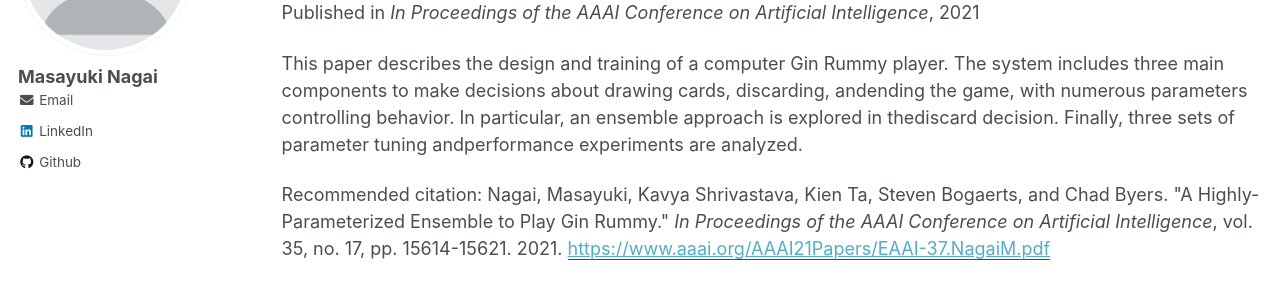
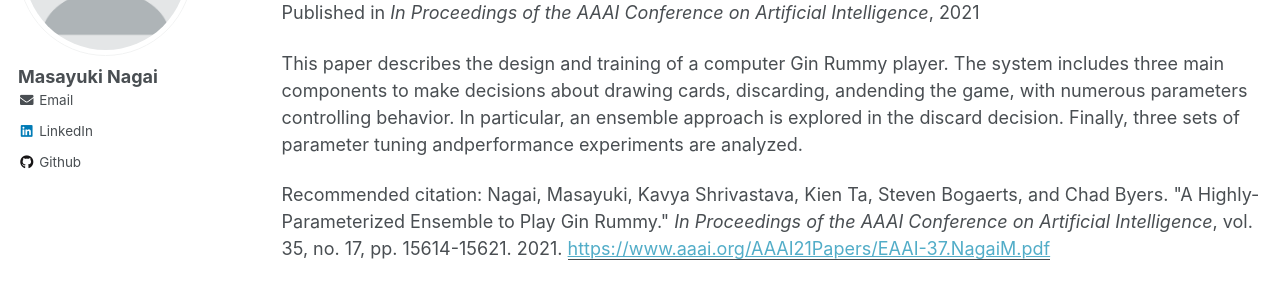
Before and after one commit to MasayukiNagai/MasayukiNagai.github.io, a Jekyll site: the page built from _pages/publications.md, in a window 1280 px wide. Shown: the part 237-537 px from the top of the page. Built offline with Jekyll 4.4.1, drawn with Linux system fonts in a browser that asks for light colours.

Commit message:
Update publication

```diff
--- a/_publications/2021-05-18-GinRummy-number-1.md
+++ b/_publications/2021-05-18-GinRummy-number-1.md
@@ -2,13 +2,13 @@
 title: "A Highly-Parameterized Ensemble to Play Gin Rummy"
 collection: publications
 permalink: /publication/2021-05-18-GinRummy-number-1
-excerpt: 'This paper describes the design and training of a computer Gin Rummy player. The system includes three main components to make decisions about drawing cards, discarding, andending the game, with numerous parameters controlling behavior. In particular, an ensemble approach is explored in thediscard decision. Finally, three sets of parameter tuning andperformance experiments are analyzed.'
+excerpt: 'This paper describes the design and training of a computer Gin Rummy player. The system includes three main components to make decisions about drawing cards, discarding, andending the game, with numerous parameters controlling behavior. In particular, an ensemble approach is explored in the discard decision. Finally, three sets of parameter tuning andperformance experiments are analyzed.'
 date: 2021-05-18
 venue: 'In Proceedings of the AAAI Conference on Artificial Intelligence'
 paperurl: 'https://www.aaai.org/AAAI21Papers/EAAI-37.NagaiM.pdf'
 citation: 'Nagai, Masayuki, Kavya Shrivastava, Kien Ta, Steven Bogaerts, and Chad Byers. "A Highly-Parameterized Ensemble to Play Gin Rummy." <i>In Proceedings of the AAAI Conference on Artificial Intelligence</i>, vol. 35, no. 17, pp. 15614-15621. 2021.'
 ---
-This paper describes the design and training of a computer Gin Rummy player. The system includes three main components to make decisions about drawing cards, discarding, andending the game, with numerous parameters controlling behavior. In particular, an ensemble approach is explored in thediscard decision. Finally, three sets of parameter tuning andperformance experiments are analyzed.
+This paper describes the design and training of a computer Gin Rummy player. The system includes three main components to make decisions about drawing cards, discarding, andending the game, with numerous parameters controlling behavior. In particular, an ensemble approach is explored in the discard decision. Finally, three sets of parameter tuning andperformance experiments are analyzed.
 
 [Download paper here](https://www.aaai.org/AAAI21Papers/EAAI-37.NagaiM.pdf)
 
```
